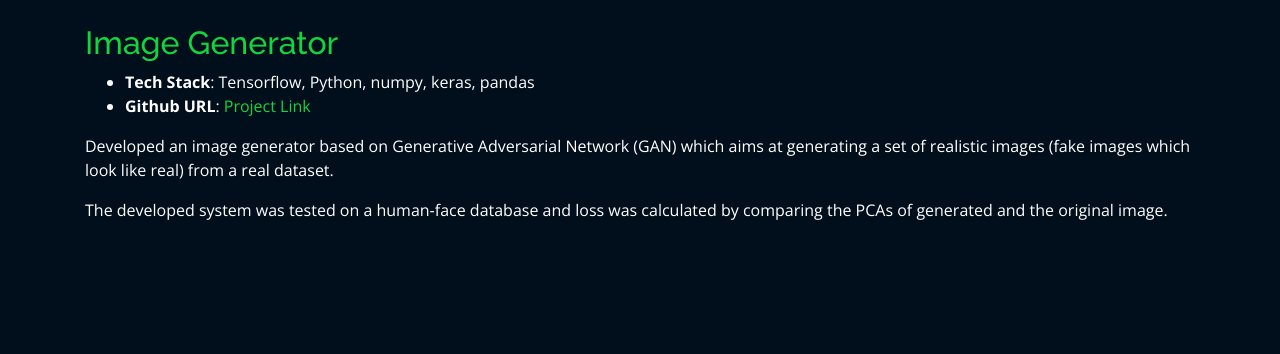
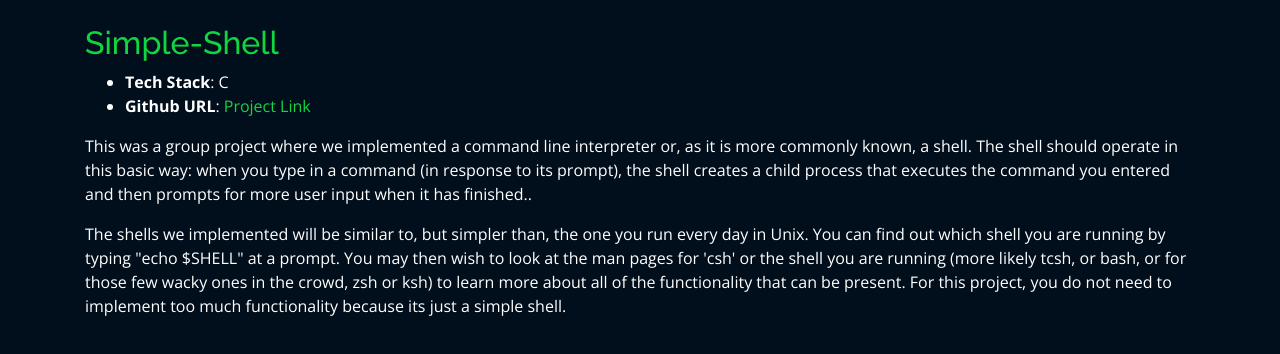
Before and after one commit to wycliffemwimali/portfolio-website, a plain HTML site: page projects/simple.html in a window 1280 px wide. Drawn offline with nearby package versions, Linux system fonts and the light colour scheme; files whose address does not match are found by name.

Commit message:
Simple Shell Project

```diff
--- a/projects/gan.html
+++ b/projects/simple.html
@@ -43,18 +43,19 @@
 
           <div class="col-lg-12 portfolio-info">
             <br>
-            <h2 style="color:#12d640">Image Generator</h2>
+            <h2 style="color:#12d640">Simple-Shell</h2>
             <ul>
-              <li><strong>Tech Stack</strong>: Tensorflow, Python, numpy, keras, pandas</li>
-              <li><strong>Github URL</strong>: <a href="https://github.com/rajaprerak/Generative_Model" target="_blank">Project Link</a></li>
+              <li><strong>Tech Stack</strong>: C</li>
+              <li><strong>Github URL</strong>: <a href="https://github.com/debugulize/simple_shell" target="_blank">Project Link</a></li>
             </ul>
 
-            <p>
-              Developed an image generator based on Generative Adversarial Network (GAN) which aims at generating a set of realistic images (fake images which look like real) from a real dataset.
-            </p>
-            <p>
-              The developed system was tested on a human-face database and loss was calculated by comparing the PCAs of generated and the original image.
-            </p>
+              <p>
+               This was a group project where we implemented a command line interpreter or, as it is more commonly known, a shell. The shell should operate in this basic way: when you type in a command (in response to its prompt), the shell creates a child process that executes the command you entered and then prompts for more user input when it has finished..
+              </p>
+              <p>
+                The shells we implemented will be similar to, but simpler than, the one you run every day in Unix. You can find out which shell you are running by typing "echo $SHELL" at a prompt. You may then wish to look at the man pages for 'csh' or the shell you are running (more likely tcsh, or bash, or for those few wacky ones in the crowd, zsh or ksh) to learn more about all of the functionality that can be present. For this project, you do not need to implement too much functionality because its just a simple shell.
+
+              </p>
           </div>
 
         </div>
```
Also changed, not shown: index.html (+12 -0 lines), assets/img/project/simple.png (added).
